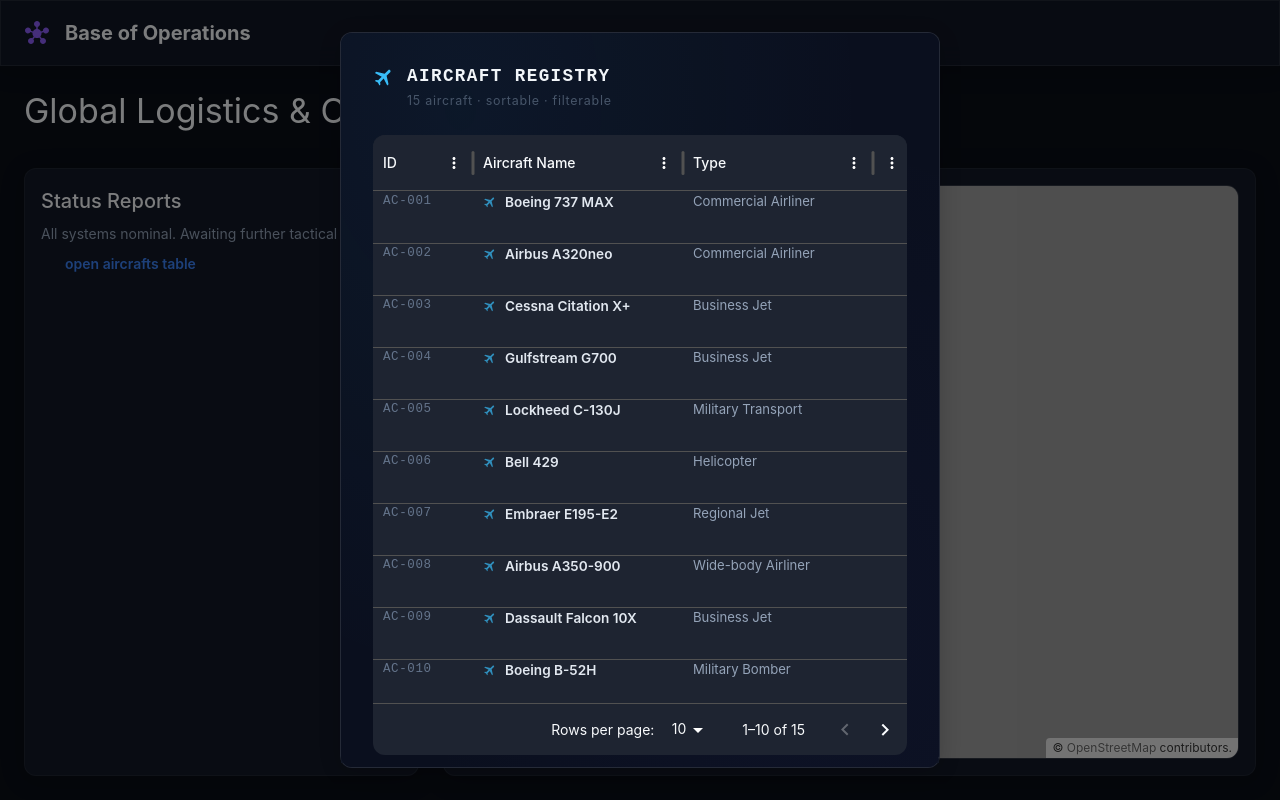
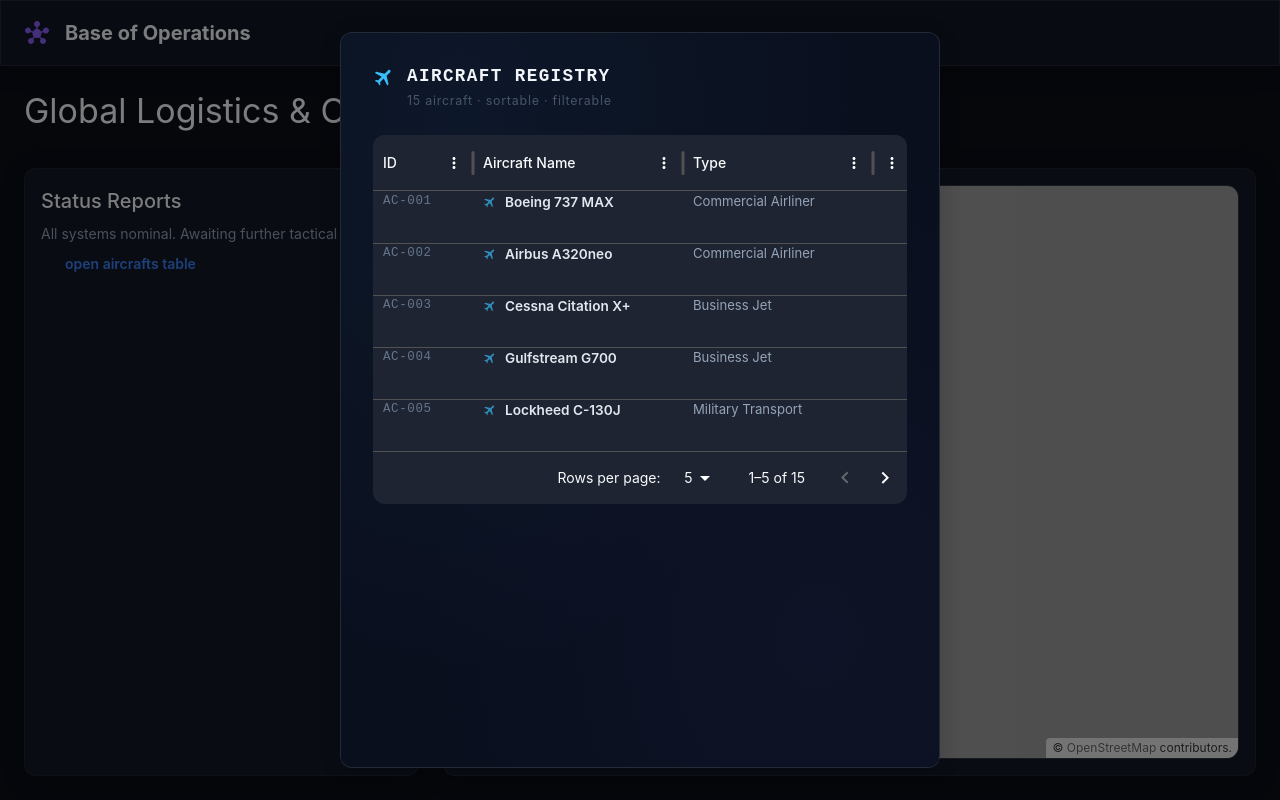
Before and after one commit to opening-drill/frontend, a React (Vite) app: page / in a window 1280 px wide. Both pictures are taken after a click on the button "open aircrafts table". Built offline with nearby package versions, Linux system fonts and the light colour scheme.

Commit message:
UI improvements

```diff
--- a/src/features/alerts/components/aircraft-table/AircraftTable.tsx
+++ b/src/features/alerts/components/aircraft-table/AircraftTable.tsx
@@ -26,13 +26,12 @@ const rows = [
 ];
 
 export default function AircraftTable() {
-  const [paginationModel, setPaginationModel] = useState({ page: 0, pageSize: 10 });
+  const [paginationModel, setPaginationModel] = useState({ page: 0, pageSize: 5 });
   const [selectedAircraft, setSelectedAircraft] = useState(null);
 
   return (
       <Box
         sx={{
-          height: "100vh",
           backgroundColor: "#0a0f1e",
           backgroundImage: "radial-gradient(ellipse at 20% 10%, rgba(56,189,248,0.05) 0%, transparent 60%), radial-gradient(ellipse at 80% 80%, rgba(99,102,241,0.04) 0%, transparent 60%)",
           p: { xs: 2, md: 4 },
@@ -78,8 +77,25 @@ export default function AircraftTable() {
                 quickFilterProps: { debounceMs: 300 },
               },
             }}
-            disableRowSelectionOnClick
-            sx={{ border: "none" }}
+            autoHeight
+            sx={{
+    border: "none",
+
+    "& .MuiDataGrid-row.Mui-selected": {
+      backgroundColor: "rgba(56,189,248,0.18)",
+    },
+
+    "& .MuiDataGrid-row.Mui-selected:hover": {
+      backgroundColor: "rgba(56,189,248,0.25)",
+    },
+
+    "& .MuiDataGrid-cell:focus, & .MuiDataGrid-cell:focus-within": {
+      outline: "none !important",
+    },
+
+    "& .MuiDataGrid-columnHeader:focus, & .MuiDataGrid-columnHeader:focus-within": {
+      outline: "none !important",
+    }}}
              onRowClick={(newSelection) => {
                 console.log('aa')
                 console.log(newSelection.row)
```
